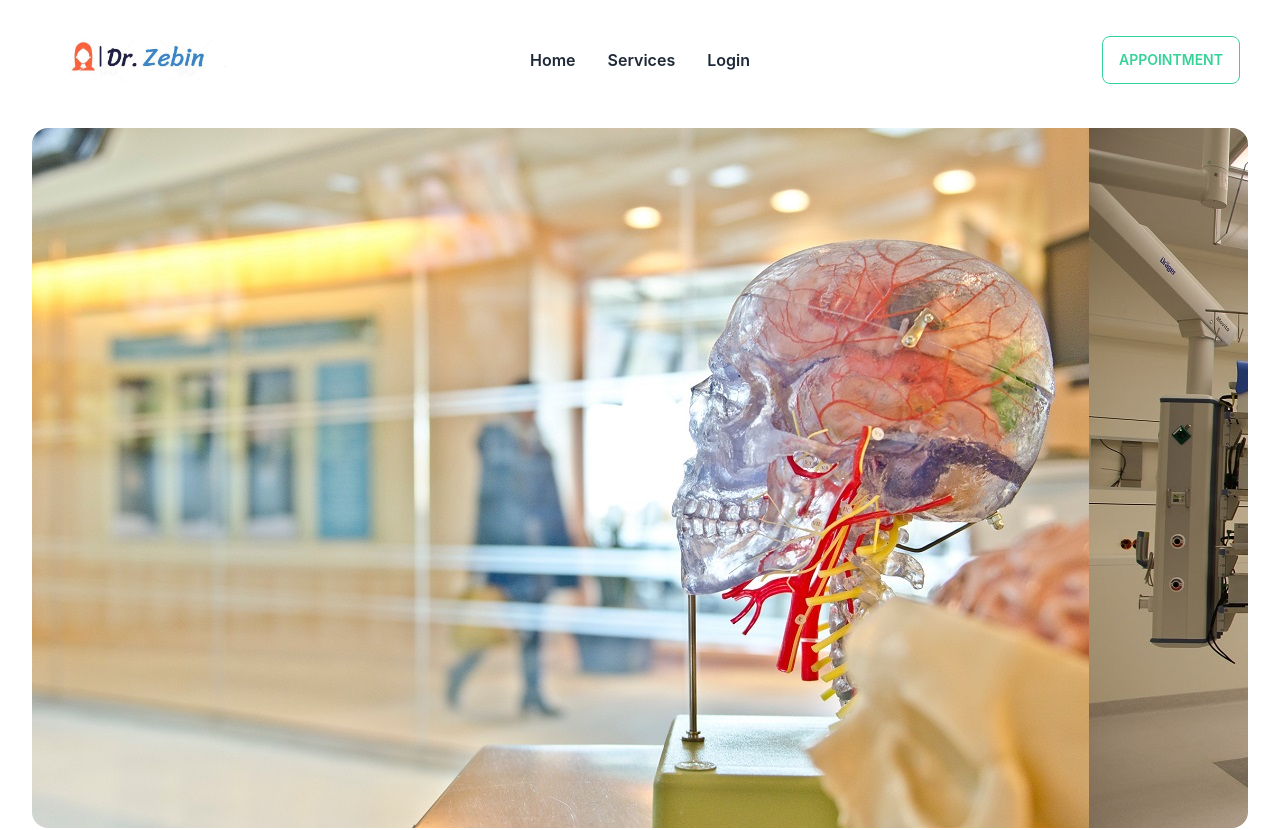
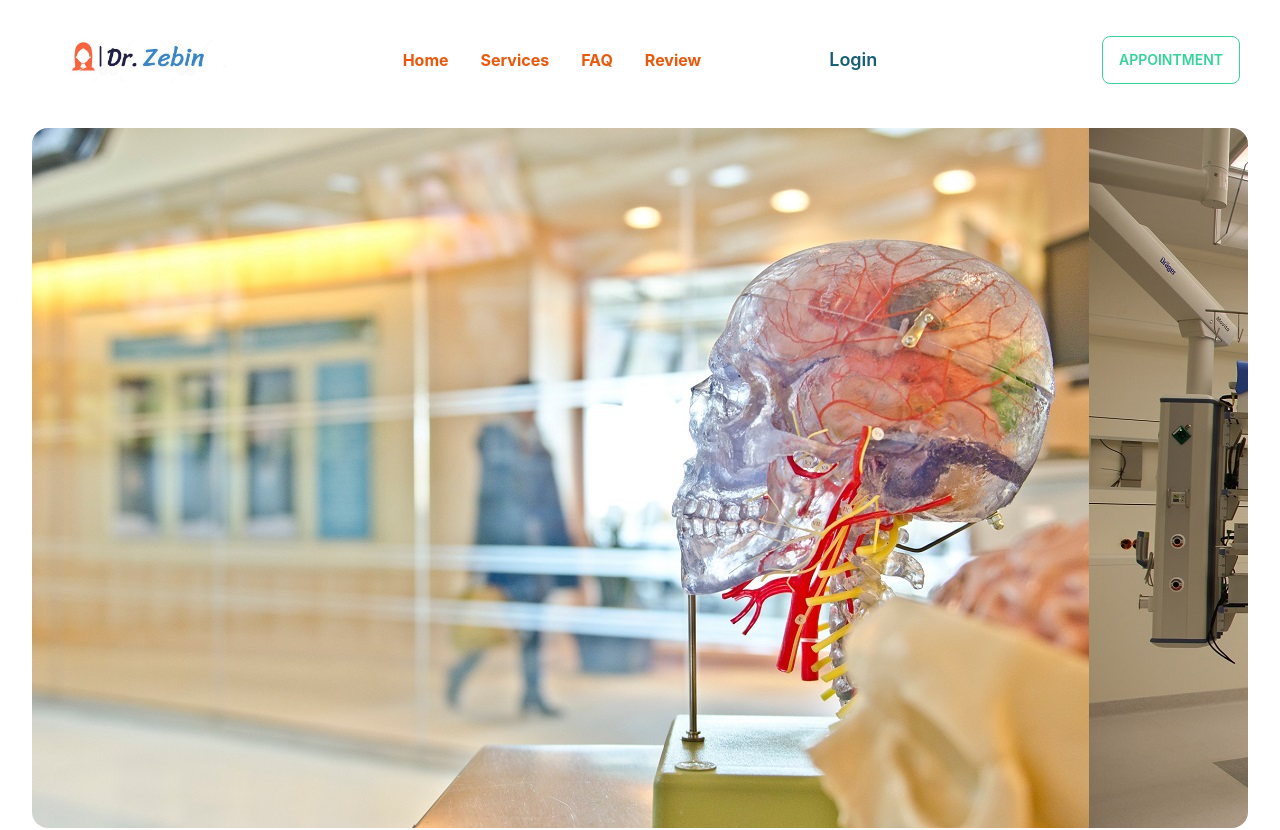
Before and after one commit to atique-atq/doc-service-client, a React (Create React App) app: page / in a window 1280 px wide. Shown: the top 830 px of the page. Built offline with nearby package versions, Linux system fonts and the light colour scheme; no server answers.

Commit message:
header finalized

```diff
--- a/src/Pages/Shared/Header/Header.js
+++ b/src/Pages/Shared/Header/Header.js
@@ -14,17 +14,18 @@ const Header = () => {
     }
 
     const menuItems = <>
-        <li className='font-semibold'><Link to='/'>Home</Link></li>
-        <li className='font-semibold'><Link to='/'>Services</Link></li>
+        <li className='font-bold text-orange-600 font-bold'><Link to='/'>Home</Link></li>
+        <li className='font-bold text-orange-600 font-bold'><Link to='/'>Services</Link></li>
+        <li className='font-bold text-orange-600 font-bold'><Link to='/faq'>FAQ</Link></li>
+        <li className='font-bold text-orange-600 font-bold'><Link to='/orders'>Review</Link></li>
         {
             user?.email ?
                 <>
-                    <li className='font-semibold'><Link to='/orders'>Review</Link></li>
-                    <li className='font-semibold mx-8'>
-                        <button onClick={handleLogOut} className='btn-ghost'>Sign Out</button>
+                    <li className='font-semibold ml-24'>
+                        <button onClick={handleLogOut} className='btn-ghost text-gray-500'>Sign Out</button>
                     </li>
-                    <li className='font-semibold mx-8'>
-                        <button className='btn bg-white border-0 hover:bg-green-200' title={user?.displayName}> <small> user:</small>
+                    <li className='font-semibold'>
+                        <button className='btn bg-white border-0 hover:bg-green-200 text-gray-500' title={user?.displayName}> <small> user:</small>
                             <div className='avatar'>
                                 <div className="w-8 rounded-full">
                                     {
@@ -38,7 +39,7 @@ const Header = () => {
                     </li>
                 </>
                 :
-                <li className='font-semibold'><Link to='/login'>Login</Link></li>
+                <li className='font-semibold text-lg text-cyan-800 font-bold lg:ml-24'><Link to='/login'>Login</Link></li>
         }
     </>
 
@@ -63,7 +64,7 @@ const Header = () => {
                 </ul>
             </div>
             <div className="navbar-end">
-                <button className="btn btn-outline btn-success">Appointment</button>
+                <Link to='/appointment'><button className="btn btn-outline btn-success">Appointment</button></Link>
             </div>
         </div>
     );
--- /dev/null
+++ b/src/Pages/Shared/NoPageFound/NoPageFound.css
@@ -0,0 +1,13 @@
+.nopage-container{
+    background-color: #faaa93;
+    margin: 4% 20%;
+    padding: 10% 20%;
+    color: rgb(78, 77, 75);
+}
+
+/* tablet and mobile responsive */
+@media screen and (max-width:900px) {
+    .nopage-container{
+        margin: 100px 20px;
+    }
+}
--- /dev/null
+++ b/src/Pages/Shared/NoPageFound/NoPageFound.js
@@ -0,0 +1,14 @@
+import React from 'react';
+import './NoPageFound.css'
+
+const NoPageFound = () => {
+    return (
+        <div className='nopage-container'>
+            <h1>404</h1>
+            <h2>No Page Found</h2>
+
+        </div>
+    );
+};
+
+export default NoPageFound;
```
Also changed, not shown: src/Router/Routes/Routes.js (+15 -0 lines).
